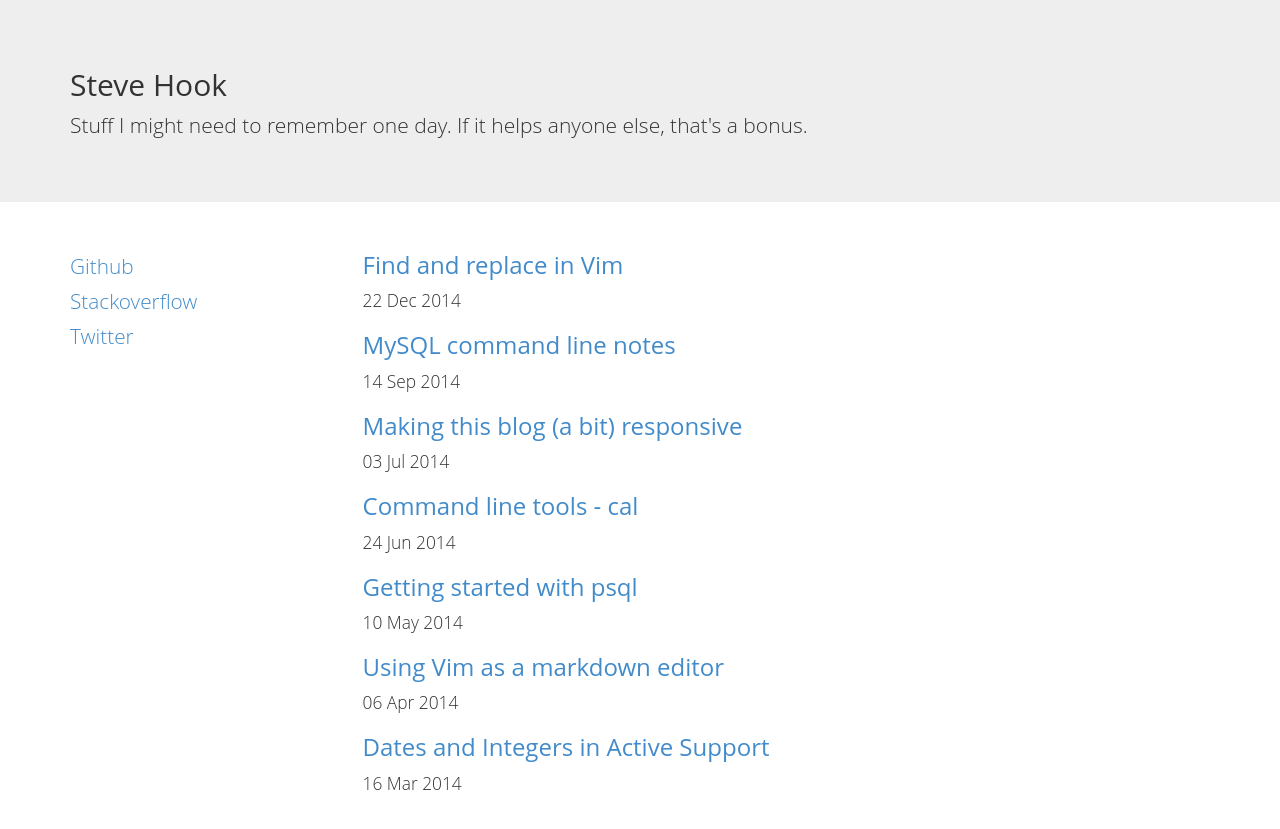
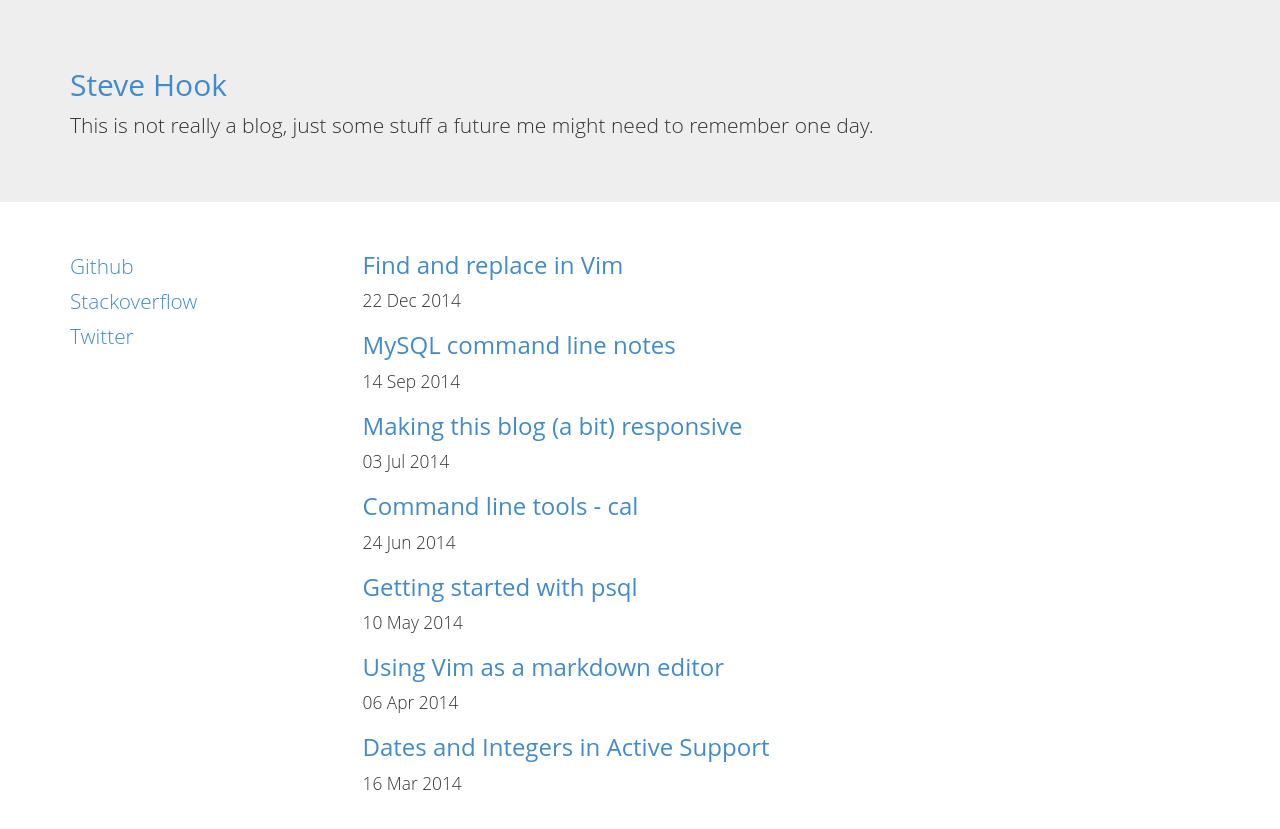
Before and after one commit to stevehook/stevehook.github.com, a Jekyll site: the page built from index.html, in a window 1280 px wide. Shown: the top 829 px of the page. Built offline with Jekyll 4.4.1, drawn with Linux system fonts in a browser that asks for light colours.

Commit message:
Fixes missing link back to the home page from anywhere

```diff
--- a/_includes/header.html
+++ b/_includes/header.html
@@ -1,7 +1,7 @@
 <div class='jumbotron'>
   <div class='container'>
-    <h2>Steve Hook</h2>
-    <p class='desc-text mobile-hidden'>Stuff I might need to remember one day. If it helps anyone else, that's a bonus.</p>
+    <h2><a href='/'>Steve Hook</a></h2>
+    <p class='desc-text mobile-hidden'>This is not really a blog, just some stuff a future me might need to remember one day.</p>
     <span class='collapsed-menu-icon visible-sm visible-xs glyphicon glyphicon-plus'></span>
   </div>
 </div>
```
